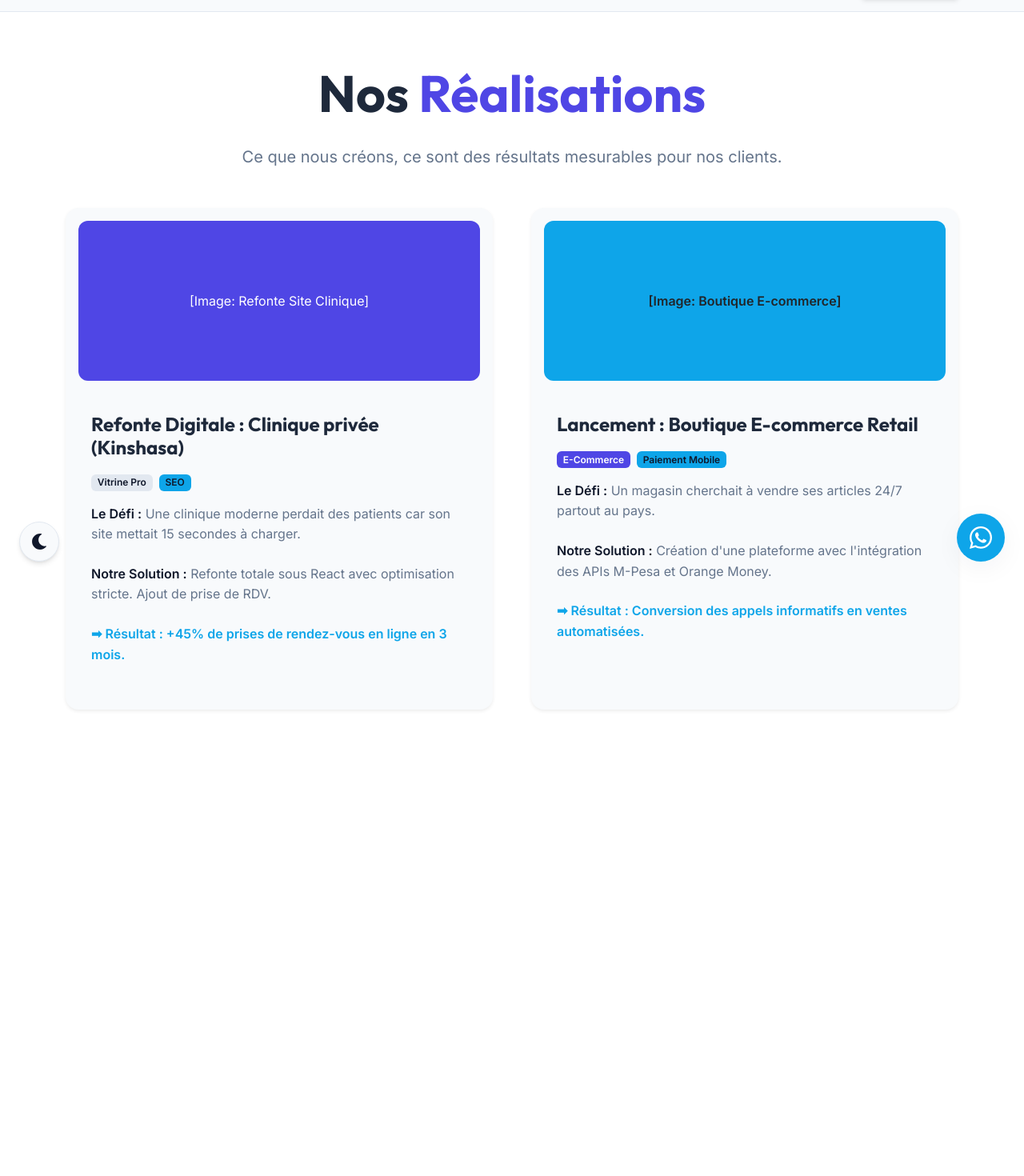
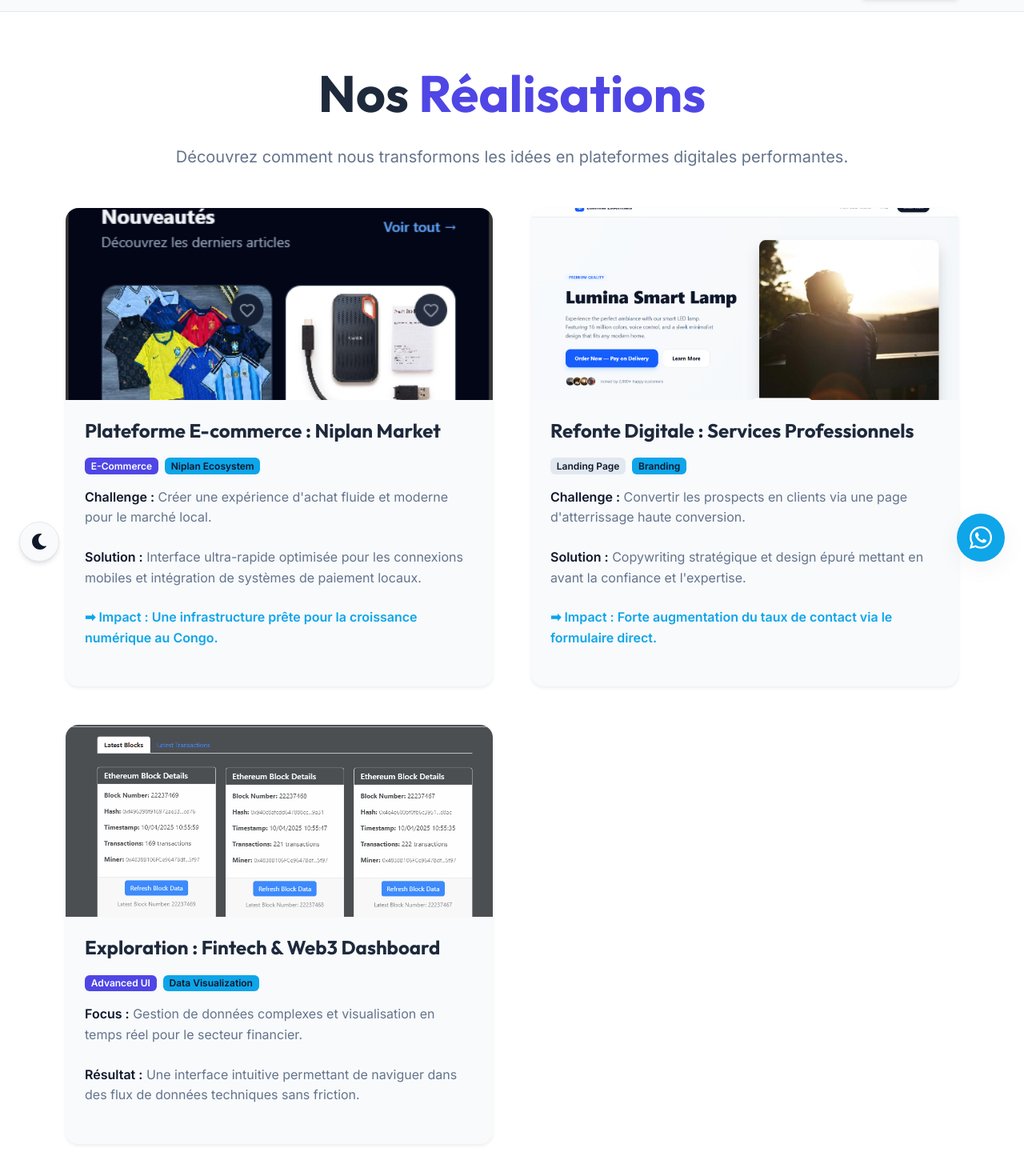
Before and after one commit to Siri6k/portofolio, a React (Create React App) app: page /portfolio in a window 1280 px wide. Shown: the part 74-1544 px from the top of the page at 80% size. Before the commit the page ends 1025 px from the top, so only its background shows below. Built offline with nearby package versions, Linux system fonts and the light colour scheme.

Commit message:
feat(portfolio): integrate actual project images from assets

```diff
--- a/src/pages/Portfolio.js
+++ b/src/pages/Portfolio.js
@@ -1,5 +1,8 @@
 import React from 'react';
 import { Container, Row, Col, Card } from 'react-bootstrap';
+import npMarketImage from '../assets/np-market.png';
+import codLandingImage from '../assets/cod-landing.png';
+import ethScanImage from '../assets/eth-scan.png';
 
 const Portfolio = () => {
   return (
@@ -7,50 +10,71 @@ const Portfolio = () => {
       <Container>
         <div className="text-center mb-5">
           <h1 className="fw-bold" style={{ color: 'var(--color-primary)' }}>Nos <span style={{ color: 'var(--color-secondary)' }}>Réalisations</span></h1>
-          <p className="lead" style={{ color: 'var(--color-text-muted)' }}>Ce que nous créons, ce sont des résultats mesurables pour nos clients.</p>
+          <p className="lead" style={{ color: 'var(--color-text-muted)' }}>Découvrez comment nous transformons les idées en plateformes digitales performantes.</p>
         </div>
 
         <Row className="g-5">
-          {/* Etude de cas 1 */}
+          {/* Etude de cas 1 - E-Commerce */}
           <Col md={6}>
-            <Card className="border-0 shadow-sm h-100 p-3 rounded-4 glass-panel">
+            <Card className="border-0 shadow-sm h-100 p-0 rounded-4 glass-panel overflow-hidden">
               <div
-                style={{ height: '200px', backgroundColor: 'var(--color-secondary)', borderRadius: '12px' }}
-                className="d-flex align-items-center justify-content-center text-white mb-4"
+                style={{ height: '240px', overflow: 'hidden' }}
+                className="d-flex align-items-center justify-content-center bg-light"
               >
-                [Image: Refonte Site Clinique]
+                <img src={npMarketImage} alt="Projet Niplan Market" style={{ width: '100%', height: '100%', objectFit: 'cover' }} />
               </div>
-              <Card.Body>
-                <h4 className="fw-bold mb-3" style={{ color: 'var(--color-primary)' }}>Refonte Digitale : Clinique privée (Kinshasa)</h4>
+              <Card.Body className="p-4">
+                <h4 className="fw-bold mb-3" style={{ color: 'var(--color-primary)' }}>Plateforme E-commerce : Niplan Market</h4>
                 <div className="mb-3">
-                  <span className="badge me-2" style={{ backgroundColor: 'var(--color-border)', color: 'var(--color-text)' }}>Vitrine Pro</span>
-                  <span className="badge" style={{ backgroundColor: 'var(--color-accent)', color: '#0F172A' }}>SEO</span>
+                  <span className="badge me-2" style={{ backgroundColor: 'var(--color-secondary)', color: 'white' }}>E-Commerce</span>
+                  <span className="badge" style={{ backgroundColor: 'var(--color-accent)', color: '#0F172A' }}>Niplan Ecosystem</span>
                 </div>
-                <p style={{ color: 'var(--color-text-muted)' }}><strong style={{ color: 'var(--color-text)' }}>Le Défi :</strong> Une clinique moderne perdait des patients car son site mettait 15 secondes à charger.</p>
-                <p style={{ color: 'var(--color-text-muted)' }}><strong style={{ color: 'var(--color-text)' }}>Notre Solution :</strong> Refonte totale sous React avec optimisation stricte. Ajout de prise de RDV.</p>
-                <p className="fw-bold" style={{ color: 'var(--color-accent)' }}>➡ Résultat : +45% de prises de rendez-vous en ligne en 3 mois.</p>
+                <p style={{ color: 'var(--color-text-muted)' }}><strong style={{ color: 'var(--color-text)' }}>Challenge :</strong> Créer une expérience d'achat fluide et moderne pour le marché local.</p>
+                <p style={{ color: 'var(--color-text-muted)' }}><strong style={{ color: 'var(--color-text)' }}>Solution :</strong> Interface ultra-rapide optimisée pour les connexions mobiles et intégration de systèmes de paiement locaux.</p>
+                <p className="fw-bold" style={{ color: 'var(--color-accent)' }}>➡ Impact : Une infrastructure prête pour la croissance numérique au Congo.</p>
               </Card.Body>
             </Card>
           </Col>
 
-          {/* Etude de cas 2 */}
+          {/* Etude de cas 2 - Landing Page Business */}
           <Col md={6}>
-            <Card className="border-0 shadow-sm h-100 p-3 rounded-4 glass-panel">
+            <Card className="border-0 shadow-sm h-100 p-0 rounded-4 glass-panel overflow-hidden">
               <div
-                style={{ height: '200px', backgroundColor: 'var(--color-accent)', borderRadius: '12px' }}
-                className="d-flex align-items-center justify-content-center text-dark fw-bold mb-4"
+                style={{ height: '240px', overflow: 'hidden' }}
+                className="d-flex align-items-center justify-content-center bg-light"
               >
-                [Image: Boutique E-commerce]
+                <img src={codLandingImage} alt="Projet COD Landing" style={{ width: '100%', height: '100%', objectFit: 'cover' }} />
               </div>
-              <Card.Body>
-                <h4 className="fw-bold mb-3" style={{ color: 'var(--color-primary)' }}>Lancement : Boutique E-commerce Retail</h4>
+              <Card.Body className="p-4">
+                <h4 className="fw-bold mb-3" style={{ color: 'var(--color-primary)' }}>Refonte Digitale : Services Professionnels</h4>
                 <div className="mb-3">
-                  <span className="badge me-2" style={{ backgroundColor: 'var(--color-secondary)', color: 'white' }}>E-Commerce</span>
-                  <span className="badge" style={{ backgroundColor: 'var(--color-accent)', color: '#0F172A' }}>Paiement Mobile</span>
+                  <span className="badge me-2" style={{ backgroundColor: 'var(--color-border)', color: 'var(--color-text)' }}>Landing Page</span>
+                  <span className="badge" style={{ backgroundColor: 'var(--color-accent)', color: '#0F172A' }}>Branding</span>
                 </div>
-                <p style={{ color: 'var(--color-text-muted)' }}><strong style={{ color: 'var(--color-text)' }}>Le Défi :</strong> Un magasin cherchait à vendre ses articles 24/7 partout au pays.</p>
-                <p style={{ color: 'var(--color-text-muted)' }}><strong style={{ color: 'var(--color-text)' }}>Notre Solution :</strong> Création d'une plateforme avec l'intégration des APIs M-Pesa et Orange Money.</p>
-                <p className="fw-bold" style={{ color: 'var(--color-accent)' }}>➡ Résultat : Conversion des appels informatifs en ventes automatisées.</p>
+                <p style={{ color: 'var(--color-text-muted)' }}><strong style={{ color: 'var(--color-text)' }}>Challenge :</strong> Convertir les prospects en clients via une page d'atterrissage haute conversion.</p>
+                <p style={{ color: 'var(--color-text-muted)' }}><strong style={{ color: 'var(--color-text)' }}>Solution :</strong> Copywriting stratégique et design épuré mettant en avant la confiance et l'expertise.</p>
+                <p className="fw-bold" style={{ color: 'var(--color-accent)' }}>➡ Impact : Forte augmentation du taux de contact via le formulaire direct.</p>
+              </Card.Body>
+            </Card>
+          </Col>
+
+          {/* Etude de cas 3 - Fintech / Web3 Exploration */}
+          <Col md={6}>
+            <Card className="border-0 shadow-sm h-100 p-0 rounded-4 glass-panel overflow-hidden">
+              <div
+                style={{ height: '240px', overflow: 'hidden' }}
+                className="d-flex align-items-center justify-content-center bg-light"
+              >
+                <img src={ethScanImage} alt="Projet Blockchain Explorer" style={{ width: '100%', height: '100%', objectFit: 'cover', opacity: 0.8 }} />
+              </div>
+              <Card.Body className="p-4">
+                <h4 className="fw-bold mb-3" style={{ color: 'var(--color-primary)' }}>Exploration : Fintech & Web3 Dashboard</h4>
+                <div className="mb-3">
+                  <span className="badge me-2" style={{ backgroundColor: 'var(--color-secondary)', color: 'white' }}>Advanced UI</span>
+                  <span className="badge" style={{ backgroundColor: 'var(--color-accent)', color: '#0F172A' }}>Data Visualization</span>
+                </div>
+                <p style={{ color: 'var(--color-text-muted)' }}><strong style={{ color: 'var(--color-text)' }}>Focus :</strong> Gestion de données complexes et visualisation en temps réel pour le secteur financier.</p>
+                <p style={{ color: 'var(--color-text-muted)' }}><strong style={{ color: 'var(--color-text)' }}>Résultat :</strong> Une interface intuitive permettant de naviguer dans des flux de données techniques sans friction.</p>
               </Card.Body>
             </Card>
           </Col>
```
